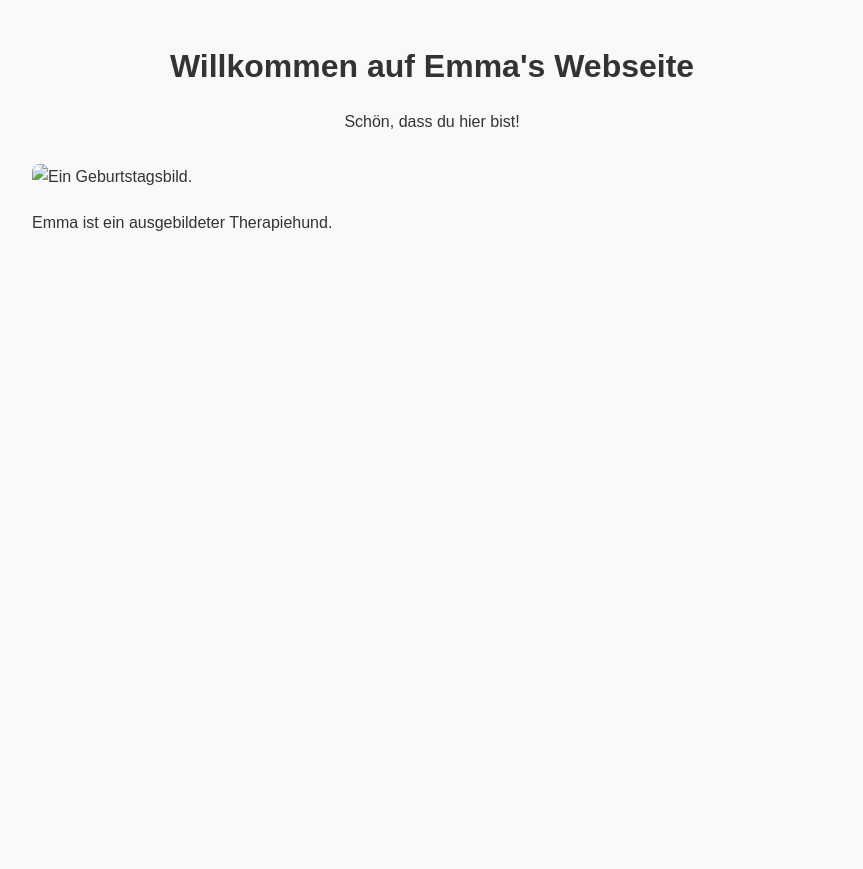
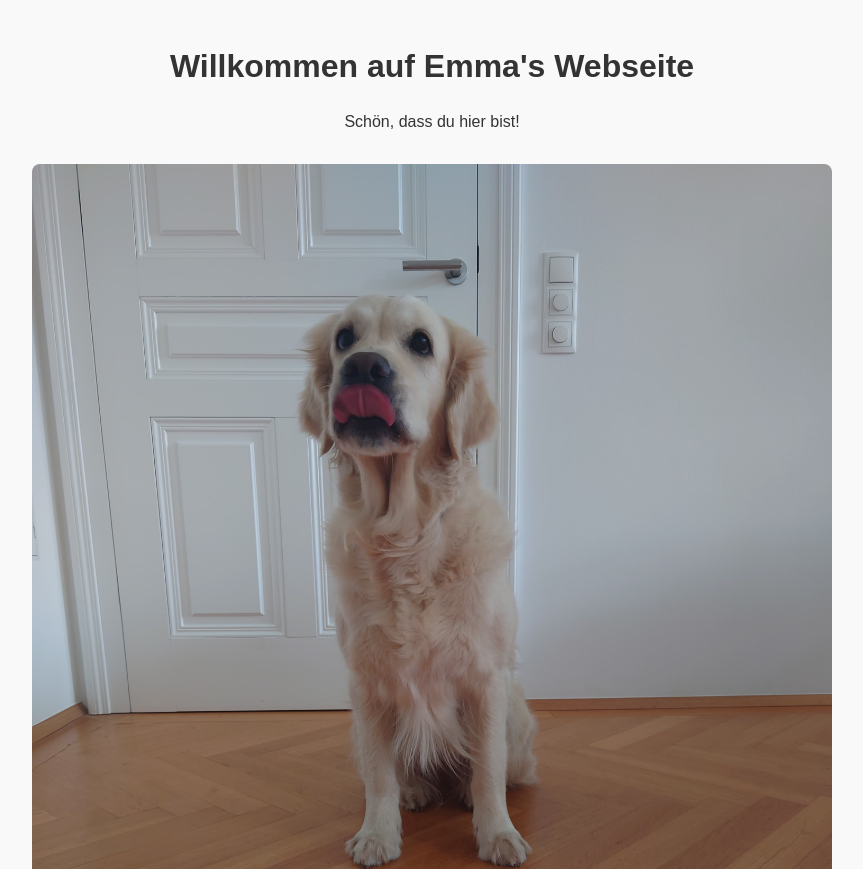
Before and after one commit to emma-karl/emma-karl.github.io, a plain HTML site: page index.html in a window 1280 px wide. Shown: the top 869 px of the page, without its empty margins (208-1071 px from the left). Before the commit the page ends 800 px from the top, so only its background shows below. Drawn offline with Linux system fonts and the light colour scheme.

Commit message:
Update index.html

```diff
--- a/index.html
+++ b/index.html
@@ -41,7 +41,7 @@
     <p>Schön, dass du hier bist!</p>
   </header>
 
-  <img src="EmmaGeburtstag" alt="Ein Geburtstagsbild.">
+  <img src="EmmaGeburtstag.jpg" alt="Ein Geburtstagsbild.">
 
   <section>
     <p>Emma ist ein ausgebildeter Therapiehund.</p>
```
